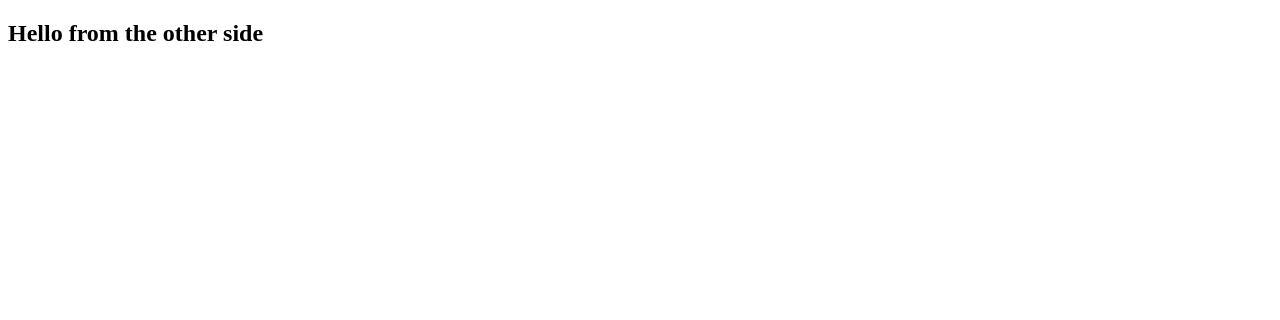
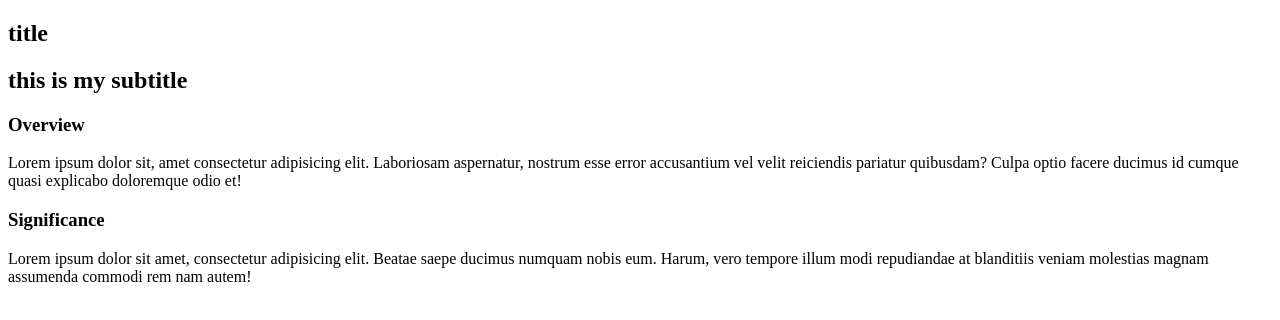
Before and after one commit to cyberdataint/CSI3150-9-10, a plain HTML site: page index.html in a window 1280 px wide. Drawn offline with Linux system fonts and the light colour scheme.

Commit message:
commit
c

```diff
--- a/index.html
+++ b/index.html
@@ -8,8 +8,21 @@
 <body>
     <header class="header"></header>
         <nav class="navbar">
-    <!-- This is a comment in HTML 5 -->
-            <h1>Hello from the other side</h1>
+    <!-- Division for the title -->
+     <h1> title </h1>
+     <h2> this is my subtitle </h2>
+<div>
+    <!-- Division for overview para-->
 
+</div>
+<div>
+    <h3> Overview </h3>
+    <p>Lorem ipsum dolor sit, amet consectetur adipisicing elit. Laboriosam aspernatur, nostrum esse error accusantium vel velit reiciendis pariatur quibusdam? Culpa optio facere ducimus id cumque quasi explicabo doloremque odio et!</p>
+</div>
+
+<!-- Division for Significaticance Paragraph -->
+ <div>
+    <h3> Significance </h3>
+    <p>Lorem ipsum dolor sit amet, consectetur adipisicing elit. Beatae saepe ducimus numquam nobis eum. Harum, vero tempore illum modi repudiandae at blanditiis veniam molestias magnam assumenda commodi rem nam autem!
 </body>
 </html>
```
